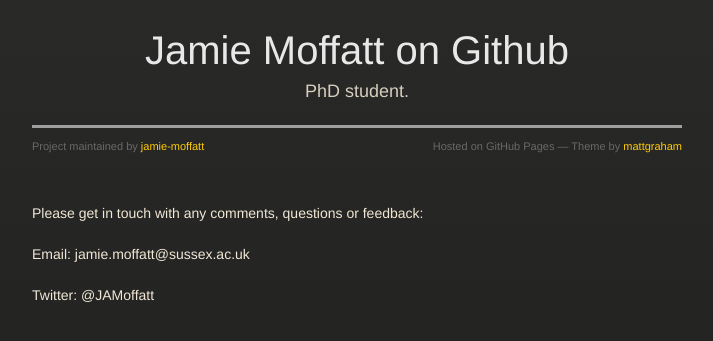
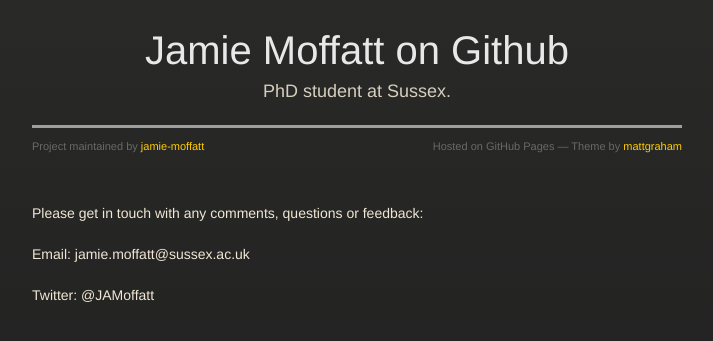
Before and after one commit to jamie-moffatt/jamie-moffatt.github.io, a Jekyll site: the page built from contact.md, in a window 1280 px wide, cut to the strip 68-409 px from the top of the page. Shown: the whole strip, without its empty margins (283-996 px from the left). Built offline with Jekyll 4.4.1, drawn with Linux system fonts in a browser that asks for light colours; some web fonts are replaced; our own code applies the rules of GitHub Pages for plain Markdown files; grey boxes are pictures that could not be loaded.

Commit message:
Update _config.yml

```diff
--- a/_config.yml
+++ b/_config.yml
@@ -1,6 +1,6 @@
 theme: jekyll-theme-midnight
 title: Jamie Moffatt on Github
-description: PhD student.
+description: PhD student at Sussex.
 excerpt_separator: <!--more-->
 repository: jamie-moffatt/jamie-moffatt.github.io
 show_downloads: true
```
